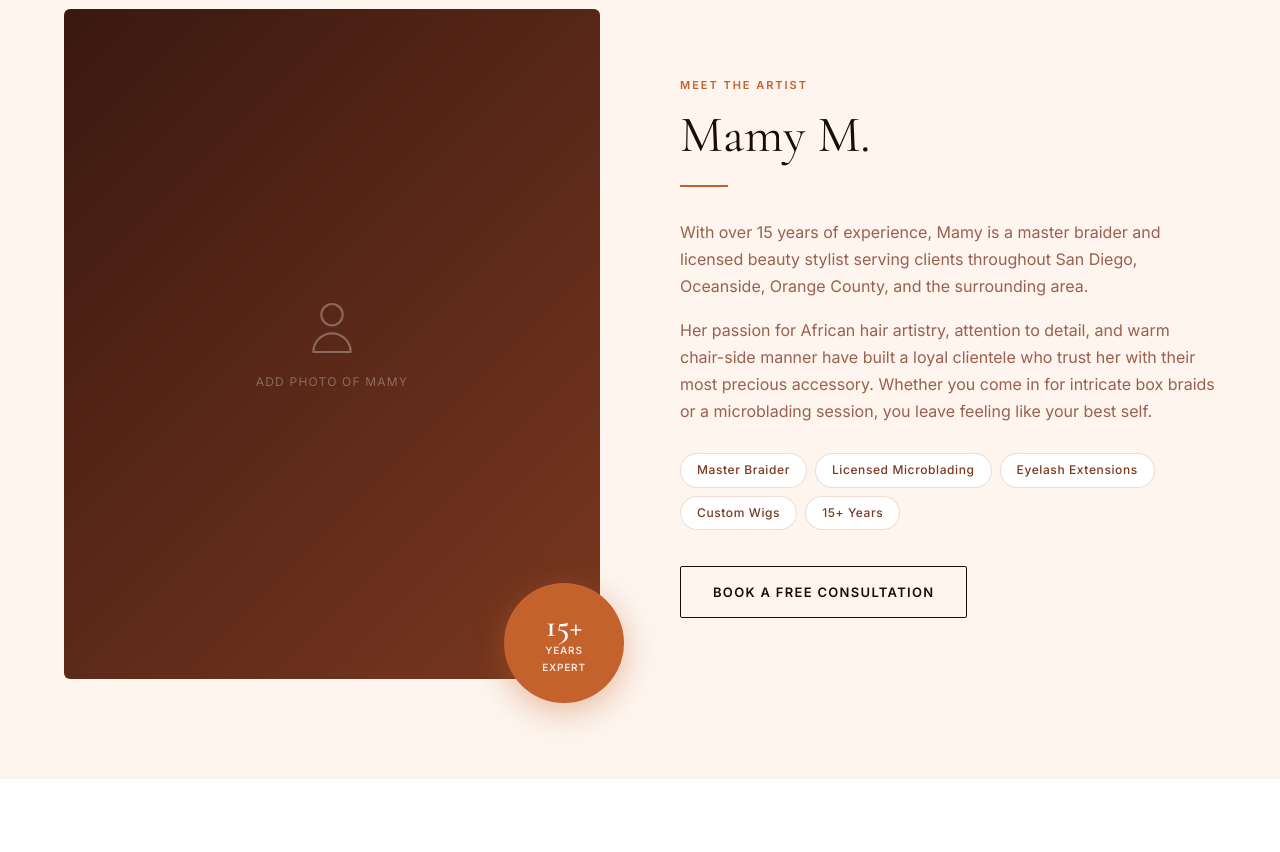
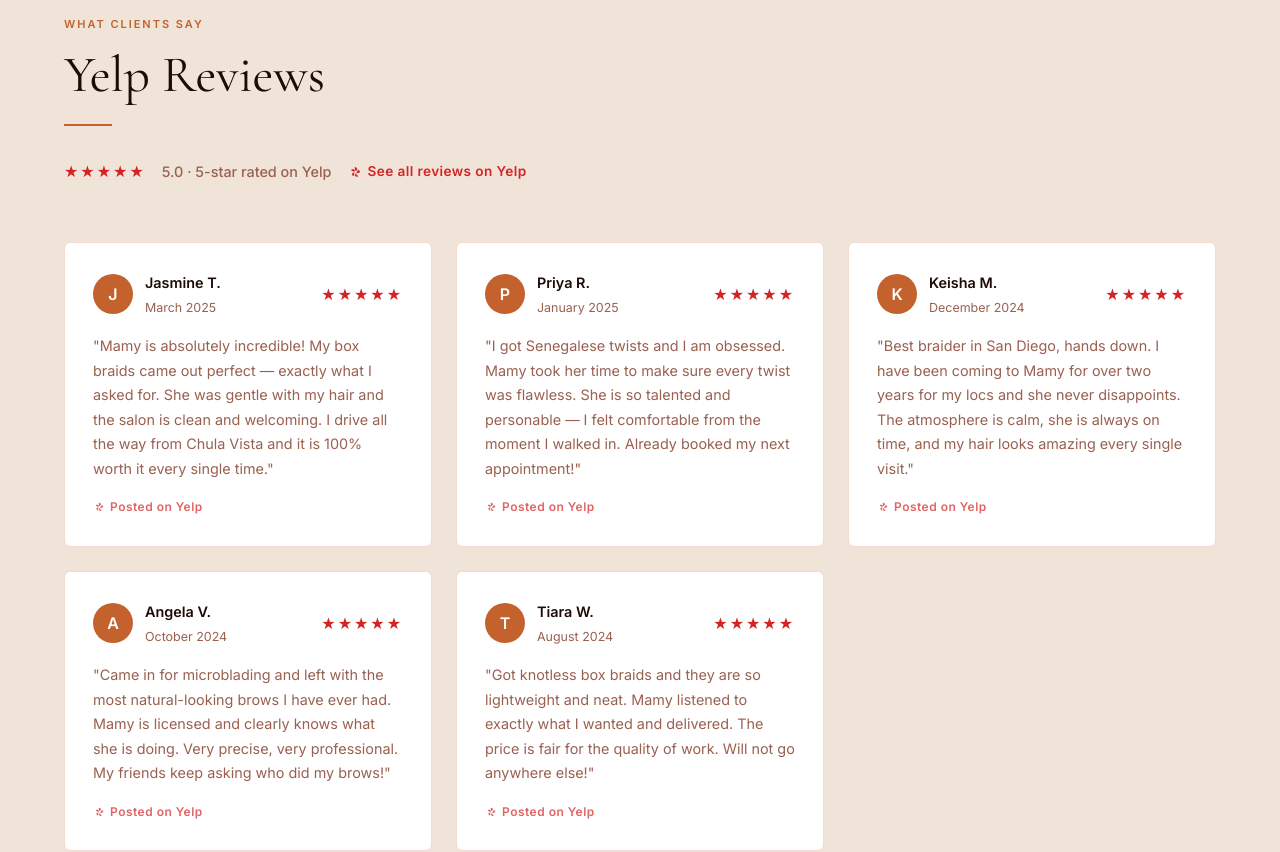
Before and after one commit to miraclebanks/mamyshairdbraiding, a React (Vite) app: page / in a window 1280 px wide. Shown: the part 1120-1972 px from the top of the page. Built offline with nearby package versions, Linux system fonts and the light colour scheme.

Commit message:
Add Yelp reviews section, fix Yelp link throughout

```diff
--- a/src/App.jsx
+++ b/src/App.jsx
@@ -1,6 +1,7 @@
 import { useState, useEffect, useRef } from 'react'
 
 const PHONE_HREF = 'tel:7604029087'
+const YELP_URL   = 'https://www.yelp.com/biz/african-hair-braiding-by-mamy-san-diego-3?osq=mamys+hair+braiding&override_cta=Request+an+appointment'
 const LOGO_URL = 'https://mamyshairbraiding.com/wp-content/uploads/2019/05/Mamy-Hair-Braiding-San-DIego-Logo-2.png'
 
 /* shift the pink logo hue to terracotta */
@@ -281,7 +282,7 @@
             <span className="social-coming">Connect Soon</span>
           </div>
 
-          <div className="social-card">
+          <a className="social-card" href={YELP_URL} target="_blank" rel="noopener noreferrer">
             <div className="social-icon-wrap yelp">
               <svg width="28" height="28" viewBox="0 0 24 24" fill="white">
                 <path d="M20.16 12.73l-4.417 1.22c-.934.26-1.645-.8-1.094-1.596l2.454-3.593a1.063 1.063 0 011.664-.124c.718.737 1.86 2.348 1.66 3.425a.95.95 0 01-.267.668zM12.24 9.38l-.8-4.544c-.17-.957.869-1.65 1.698-1.145 1.037.625 2.627 1.91 2.9 3.003.08.32.018.658-.17.924L13.81 9.74c-.56.786-1.74.437-1.57-.36zm-1.638 2.382l-4.338-1.8c-.918-.38-.924-1.666-.009-2.054 1.131-.48 3.048-.928 4.101-.434.306.143.534.41.624.733l.578 2.073c.245.878-.612 1.653-1.462 1.117l.506.365zm.48 2.038l-1.2 4.427c-.254.936-1.453 1.09-1.916.236-.574-1.063-1.15-2.99-.765-4.062.11-.306.34-.553.638-.677l1.983-.804c.84-.34 1.712.46 1.26 1.13v-.25zm2.41 1.2l3.214 3.292c.68.698.157 1.82-.798 1.776-1.172-.055-3.075-.505-3.79-1.419a1.063 1.063 0 01-.2-.97l.6-2.108c.253-.892 1.424-1.02 1.974-.57z"/>
@@ -289,8 +290,8 @@
             </div>
             <span className="social-card-name">Yelp</span>
             <span className="social-card-handle">African Hair Braiding by Mamy</span>
-            <span className="social-coming">Read Reviews</span>
-          </div>
+            <span className="social-coming">Read Reviews →</span>
+          </a>
         </div>
       </div>
     </section>
@@ -498,7 +499,7 @@
                   <path d="M12 2.163c3.204 0 3.584.012 4.85.07 3.252.148 4.771 1.691 4.919 4.919.058 1.265.069 1.645.069 4.849 0 3.205-.012 3.584-.069 4.849-.149 3.225-1.664 4.771-4.919 4.919-1.266.058-1.644.07-4.85.07-3.204 0-3.584-.012-4.849-.07-3.26-.149-4.771-1.699-4.919-4.92-.058-1.265-.07-1.644-.07-4.849 0-3.204.013-3.583.07-4.849.149-3.227 1.664-4.771 4.919-4.919 1.266-.057 1.645-.069 4.849-.069zm0-2.163c-3.259 0-3.667.014-4.947.072-4.358.2-6.78 2.618-6.98 6.98-.059 1.281-.073 1.689-.073 4.948 0 3.259.014 3.668.072 4.948.2 4.358 2.618 6.78 6.98 6.98 1.281.058 1.689.072 4.948.072 3.259 0 3.668-.014 4.948-.072 4.354-.2 6.782-2.618 6.979-6.98.059-1.28.073-1.689.073-4.948 0-3.259-.014-3.667-.072-4.947-.196-4.354-2.617-6.78-6.979-6.98-1.281-.059-1.69-.073-4.949-.073zm0 5.838c-3.403 0-6.162 2.759-6.162 6.162s2.759 6.163 6.162 6.163 6.162-2.759 6.162-6.163c0-3.403-2.759-6.162-6.162-6.162zm0 10.162c-2.209 0-4-1.79-4-4 0-2.209 1.791-4 4-4s4 1.791 4 4c0 2.21-1.791 4-4 4zm6.406-11.845c-.796 0-1.441.645-1.441 1.44s.645 1.44 1.441 1.44c.795 0 1.439-.645 1.439-1.44s-.644-1.44-1.439-1.44z"/>
                 </svg>
               </button>
-              <a className="footer-social-btn" href="https://www.yelp.com/biz/african-hair-braiding-by-mamy-san-diego" target="_blank" rel="noopener noreferrer" title="Yelp reviews">
+              <a className="footer-social-btn" href={YELP_URL} target="_blank" rel="noopener noreferrer" title="Yelp reviews">
                 <svg width="18" height="18" viewBox="0 0 24 24" fill="currentColor">
                   <path d="M20.16 12.73l-4.417 1.22c-.934.26-1.645-.8-1.094-1.596l2.454-3.593a1.063 1.063 0 011.664-.124c.718.737 1.86 2.348 1.66 3.425a.95.95 0 01-.267.668zM12.24 9.38l-.8-4.544c-.17-.957.869-1.65 1.698-1.145 1.037.625 2.627 1.91 2.9 3.003.08.32.018.658-.17.924L13.81 9.74c-.56.786-1.74.437-1.57-.36zm-1.638 2.382l-4.338-1.8c-.918-.38-.924-1.666-.009-2.054 1.131-.48 3.048-.928 4.101-.434.306.143.534.41.624.733l.578 2.073c.245.878-.612 1.653-1.462 1.117l.506.365zm.48 2.038l-1.2 4.427c-.254.936-1.453 1.09-1.916.236-.574-1.063-1.15-2.99-.765-4.062.11-.306.34-.553.638-.677l1.983-.804c.84-.34 1.712.46 1.26 1.13v-.25zm2.41 1.2l3.214 3.292c.68.698.157 1.82-.798 1.776-1.172-.055-3.075-.505-3.79-1.419a1.063 1.063 0 01-.2-.97l.6-2.108c.253-.892 1.424-1.02 1.974-.57z"/>
                 </svg>
@@ -549,6 +550,100 @@
   )
 }
 
+/* ─── Reviews ────────────────────────────────────────── */
+const reviews = [
+  {
+    name: 'Jasmine T.',
+    stars: 5,
+    date: 'March 2025',
+    text: 'Mamy is absolutely incredible! My box braids came out perfect — exactly what I asked for. She was gentle with my hair and the salon is clean and welcoming. I drive all the way from Chula Vista and it is 100% worth it every single time.',
+  },
+  {
+    name: 'Priya R.',
+    stars: 5,
+    date: 'January 2025',
+    text: 'I got Senegalese twists and I am obsessed. Mamy took her time to make sure every twist was flawless. She is so talented and personable — I felt comfortable from the moment I walked in. Already booked my next appointment!',
+  },
+  {
+    name: 'Keisha M.',
+    stars: 5,
+    date: 'December 2024',
+    text: 'Best braider in San Diego, hands down. I have been coming to Mamy for over two years for my locs and she never disappoints. The atmosphere is calm, she is always on time, and my hair looks amazing every single visit.',
+  },
+  {
+    name: 'Angela V.',
+    stars: 5,
+    date: 'October 2024',
+    text: 'Came in for microblading and left with the most natural-looking brows I have ever had. Mamy is licensed and clearly knows what she is doing. Very precise, very professional. My friends keep asking who did my brows!',
+  },
+  {
+    name: 'Tiara W.',
+    stars: 5,
+    date: 'August 2024',
+    text: 'Got knotless box braids and they are so lightweight and neat. Mamy listened to exactly what I wanted and delivered. The price is fair for the quality of work. Will not go anywhere else!',
+  },
+]
+
+function Stars({ count }) {
+  return (
+    <span style={{ color: '#d32323', fontSize: '1rem', letterSpacing: 2 }}>
+      {'★'.repeat(count)}{'☆'.repeat(5 - count)}
+    </span>
+  )
+}
+
+function Reviews() {
+  return (
+    <section className="reviews-section" id="reviews">
+      <div className="container">
+        <FadeUp className="reviews-header">
+          <span className="section-label">What Clients Say</span>
+          <h2 className="section-heading">Yelp Reviews</h2>
+          <div className="divider" />
+          <div className="reviews-rating-row">
+            <Stars count={5} />
+            <span className="reviews-rating-text">5.0 · 5-star rated on Yelp</span>
+            <a href={YELP_URL} target="_blank" rel="noopener noreferrer" className="reviews-yelp-link">
+              <svg width="14" height="14" viewBox="0 0 24 24" fill="currentColor">
+                <path d="M20.16 12.73l-4.417 1.22c-.934.26-1.645-.8-1.094-1.596l2.454-3.593a1.063 1.063 0 011.664-.124c.718.737 1.86 2.348 1.66 3.425a.95.95 0 01-.267.668zM12.24 9.38l-.8-4.544c-.17-.957.869-1.65 1.698-1.145 1.037.625 2.627 1.91 2.9 3.003.08.32.018.658-.17.924L13.81 9.74c-.56.786-1.74.437-1.57-.36zm-1.638 2.382l-4.338-1.8c-.918-.38-.924-1.666-.009-2.054 1.131-.48 3.048-.928 4.101-.434.306.143.534.41.624.733l.578 2.073c.245.878-.612 1.653-1.462 1.117l.506.365zm.48 2.038l-1.2 4.427c-.254.936-1.453 1.09-1.916.236-.574-1.063-1.15-2.99-.765-4.062.11-.306.34-.553.638-.677l1.983-.804c.84-.34 1.712.46 1.26 1.13v-.25zm2.41 1.2l3.214 3.292c.68.698.157 1.82-.798 1.776-1.172-.055-3.075-.505-3.79-1.419a1.063 1.063 0 01-.2-.97l.6-2.108c.253-.892 1.424-1.02 1.974-.57z"/>
+              </svg>
+              See all reviews on Yelp
+            </a>
+          </div>
+        </FadeUp>
+
+        <div className="reviews-grid">
+          {reviews.map((r, i) => (
+            <FadeUp key={r.name} className="review-card" style={{ transitionDelay: `${i * 0.07}s` }}>
+              <div className="review-top">
+                <div className="review-avatar">{r.name.charAt(0)}</div>
+                <div>
+                  <div className="review-name">{r.name}</div>
+                  <div className="review-date">{r.date}</div>
+                </div>
+                <Stars count={r.stars} />
+              </div>
+              <p className="review-text">"{r.text}"</p>
+              <a href={YELP_URL} target="_blank" rel="noopener noreferrer" className="review-source">
+                <svg width="12" height="12" viewBox="0 0 24 24" fill="currentColor">
+                  <path d="M20.16 12.73l-4.417 1.22c-.934.26-1.645-.8-1.094-1.596l2.454-3.593a1.063 1.063 0 011.664-.124c.718.737 1.86 2.348 1.66 3.425a.95.95 0 01-.267.668zM12.24 9.38l-.8-4.544c-.17-.957.869-1.65 1.698-1.145 1.037.625 2.627 1.91 2.9 3.003.08.32.018.658-.17.924L13.81 9.74c-.56.786-1.74.437-1.57-.36zm-1.638 2.382l-4.338-1.8c-.918-.38-.924-1.666-.009-2.054 1.131-.48 3.048-.928 4.101-.434.306.143.534.41.624.733l.578 2.073c.245.878-.612 1.653-1.462 1.117l.506.365zm.48 2.038l-1.2 4.427c-.254.936-1.453 1.09-1.916.236-.574-1.063-1.15-2.99-.765-4.062.11-.306.34-.553.638-.677l1.983-.804c.84-.34 1.712.46 1.26 1.13v-.25zm2.41 1.2l3.214 3.292c.68.698.157 1.82-.798 1.776-1.172-.055-3.075-.505-3.79-1.419a1.063 1.063 0 01-.2-.97l.6-2.108c.253-.892 1.424-1.02 1.974-.57z"/>
+                </svg>
+                Posted on Yelp
+              </a>
+            </FadeUp>
+          ))}
+        </div>
+
+        <FadeUp style={{ textAlign: 'center', marginTop: 48 }}>
+          <a href={YELP_URL} target="_blank" rel="noopener noreferrer" className="btn btn-dark-outline">
+            Read All Reviews on Yelp →
+          </a>
+        </FadeUp>
+      </div>
+    </section>
+  )
+}
+
 /* ─── App ────────────────────────────────────────────── */
 export default function App() {
   return (
@@ -560,6 +655,7 @@
       <Nav />
       <Hero />
       <Stats />
+      <Reviews />
       <About />
       <Services />
       <Social />
--- a/src/index.css
+++ b/src/index.css
@@ -572,6 +572,102 @@
   text-transform: uppercase;
 }
 
+/* ─── REVIEWS ────────────────────────────────────────── */
+.reviews-section {
+  padding: 100px 0;
+  background: var(--sand);
+}
+.reviews-header { margin-bottom: 56px; }
+.reviews-rating-row {
+  display: flex;
+  align-items: center;
+  gap: 16px;
+  flex-wrap: wrap;
+  margin-top: 8px;
+}
+.reviews-rating-text {
+  font-size: 0.9rem;
+  color: var(--muted);
+  font-weight: 500;
+}
+.reviews-yelp-link {
+  display: inline-flex;
+  align-items: center;
+  gap: 6px;
+  font-size: 0.85rem;
+  font-weight: 600;
+  color: #d32323;
+  letter-spacing: 0.03em;
+  transition: opacity var(--transition);
+}
+.reviews-yelp-link:hover { opacity: 0.75; }
+.reviews-grid {
+  display: grid;
+  grid-template-columns: repeat(auto-fill, minmax(300px, 1fr));
+  gap: 24px;
+}
+.review-card {
+  background: var(--white);
+  border: 1px solid var(--border);
+  border-radius: var(--r);
+  padding: 28px;
+  display: flex;
+  flex-direction: column;
+  gap: 16px;
+  transition: var(--transition);
+}
+.review-card:hover {
+  transform: translateY(-3px);
+  box-shadow: 0 12px 36px rgba(122,56,32,0.1);
+  border-color: var(--terra);
+}
+.review-top {
+  display: flex;
+  align-items: center;
+  gap: 12px;
+}
+.review-avatar {
+  width: 40px; height: 40px;
+  border-radius: 50%;
+  background: var(--terra);
+  color: var(--white);
+  display: flex;
+  align-items: center;
+  justify-content: center;
+  font-weight: 700;
+  font-size: 1rem;
+  flex-shrink: 0;
+}
+.review-name {
+  font-weight: 600;
+  font-size: 0.9rem;
+  color: var(--deep);
+}
+.review-date {
+  font-size: 0.78rem;
+  color: var(--muted);
+  margin-top: 2px;
+}
+.review-top span { margin-left: auto; }
+.review-text {
+  font-size: 0.9rem;
+  color: var(--muted);
+  line-height: 1.7;
+  flex: 1;
+}
+.review-source {
+  display: inline-flex;
+  align-items: center;
+  gap: 5px;
+  font-size: 0.75rem;
+  font-weight: 600;
+  color: #d32323;
+  letter-spacing: 0.04em;
+  opacity: 0.7;
+  transition: opacity var(--transition);
+}
+.review-source:hover { opacity: 1; }
+
 /* ─── LOCATIONS ──────────────────────────────────────── */
 .locations {
   padding: 100px 0;
```
